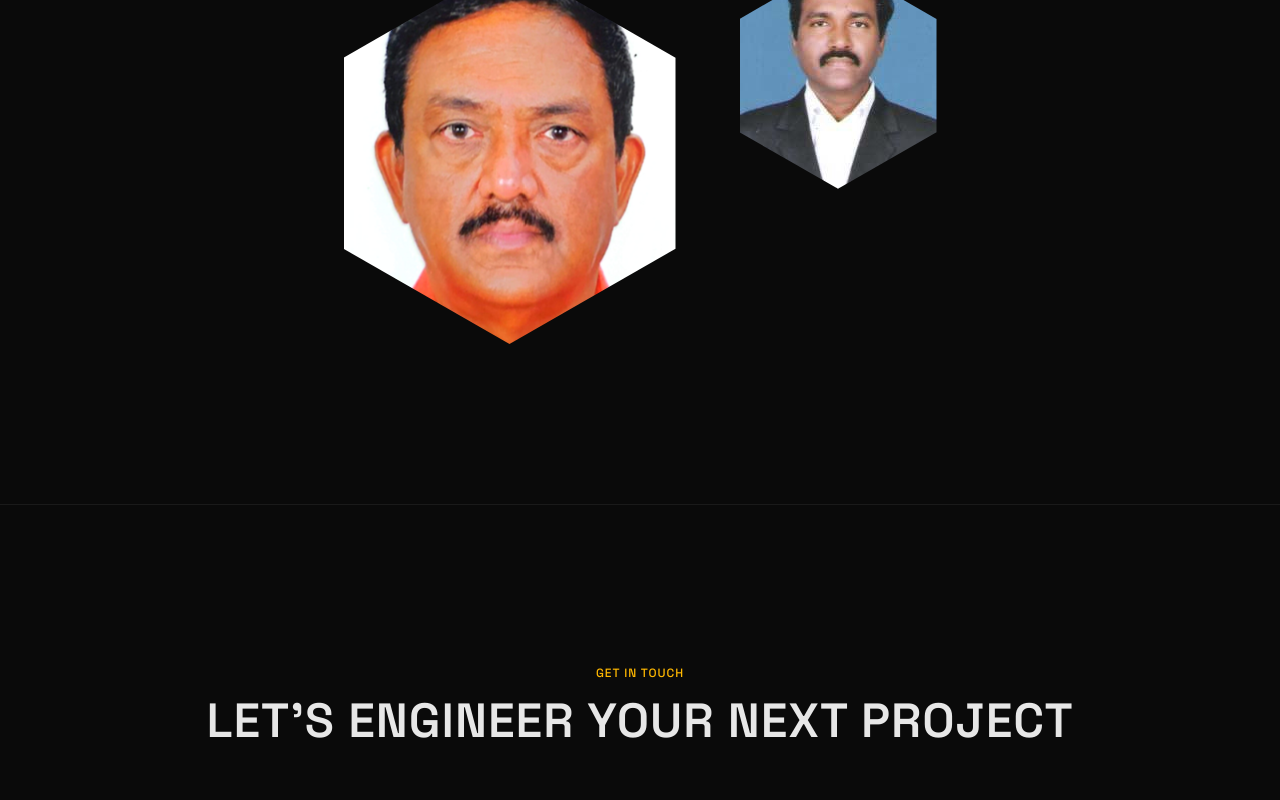
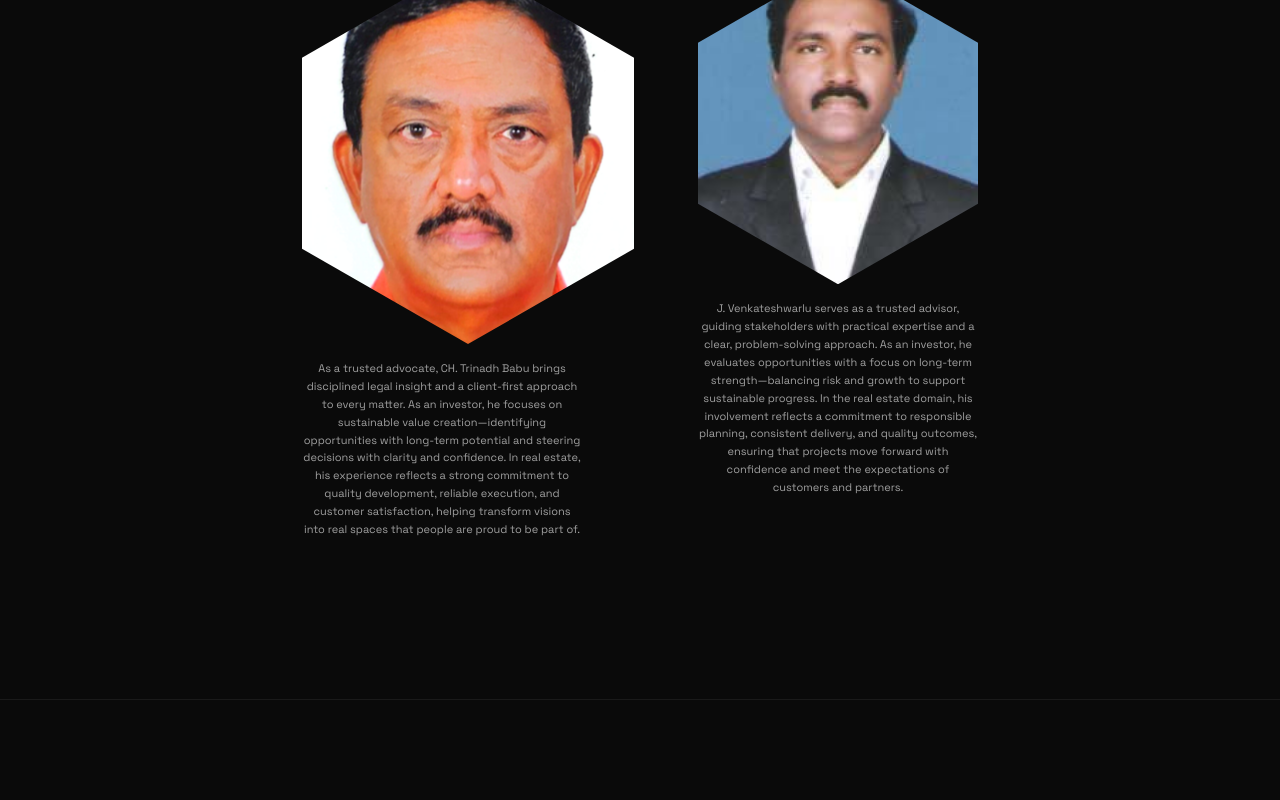
Before and after one commit to Sreeram4506/golden, a React (Vite) app: page / in a window 1280 px wide. Shown: the part 4158-4958 px from the top of the page. Built offline with nearby package versions, Linux system fonts and the light colour scheme; a web font is replaced by a local one.

Commit message:
Add leadership descriptions for Trinadh and Venkata

```diff
--- a/src/sections/Leadership.tsx
+++ b/src/sections/Leadership.tsx
@@ -5,8 +5,20 @@ import { ScrollTrigger } from 'gsap/ScrollTrigger';
 gsap.registerPlugin(ScrollTrigger);
 
 const TEAM = [
-  { name: 'CH. Trinadh Babu', title: 'C.M.D', image: '/trinad.png' },
-  { name: 'J. Venkateshwarlu', title: 'M.D', image: '/venkata.png' },
+  {
+    name: 'CH. Trinadh Babu',
+    title: 'C.M.D',
+    image: '/trinad.png',
+    description:
+      'As a trusted advocate, CH. Trinadh Babu brings disciplined legal insight and a client-first approach to every matter. As an investor, he focuses on sustainable value creation—identifying opportunities with long-term potential and steering decisions with clarity and confidence. In real estate, his experience reflects a strong commitment to quality development, reliable execution, and customer satisfaction, helping transform visions into real spaces that people are proud to be part of.',
+  },
+  {
+    name: 'J. Venkateshwarlu',
+    title: 'M.D',
+    image: '/venkata.png',
+    description:
+      'J. Venkateshwarlu serves as a trusted advisor, guiding stakeholders with practical expertise and a clear, problem-solving approach. As an investor, he evaluates opportunities with a focus on long-term strength—balancing risk and growth to support sustainable progress. In the real estate domain, his involvement reflects a commitment to responsible planning, consistent delivery, and quality outcomes, ensuring that projects move forward with confidence and meet the expectations of customers and partners.',
+  },
 ];
 
 export default function Leadership() {
@@ -101,6 +113,12 @@ export default function Leadership() {
                 </p>
               </div>
             </div>
+
+            {member.description ? (
+              <p className="text-text-secondary text-[11px] leading-relaxed mt-4 max-w-[280px] text-center">
+                {member.description}
+              </p>
+            ) : null}
           </div>
         ))}
       </div>
```
